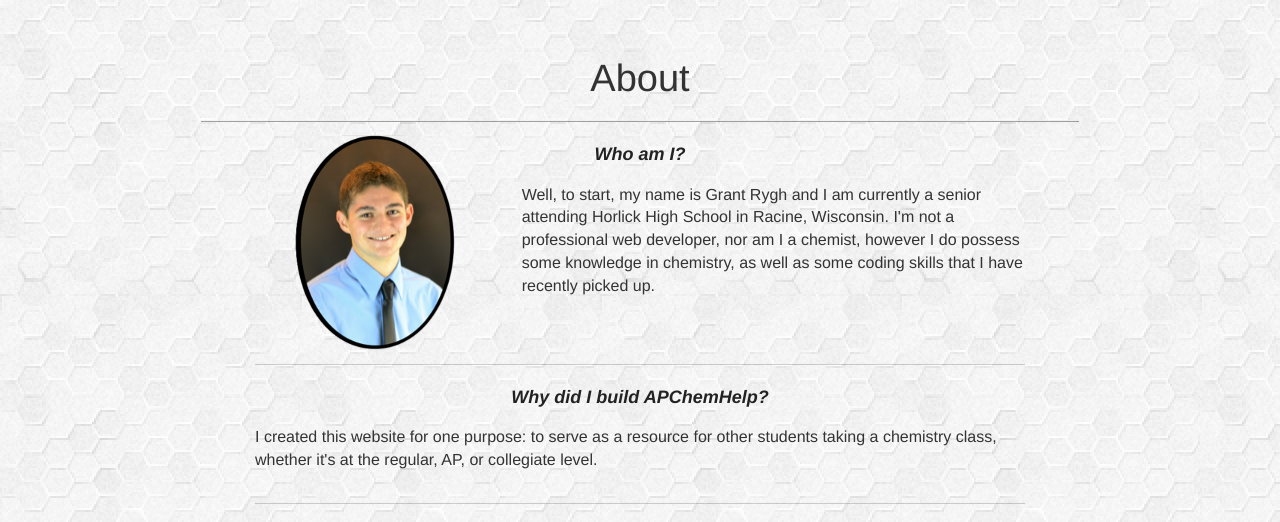
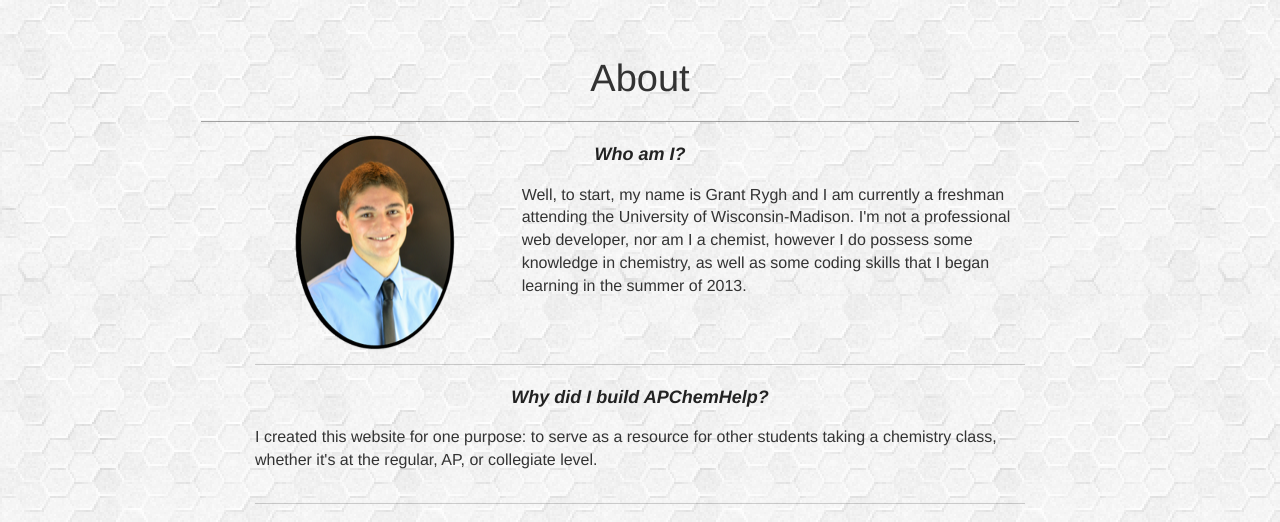
Before and after one commit to grantrygh/apchemhelp, a Django app: page /about/ in a window 1280 px wide. Shown: the part 52-574 px from the top of the page. Run offline with Django 3.2, Linux system fonts and the light colour scheme.

Commit message:
Update to About page.

```diff
--- a/templates/about.html
+++ b/templates/about.html
@@ -42,8 +42,8 @@
             </div>
             <div class="col-lg-8">
               <p class="abouttext">
-                Well, to start, my name is Grant Rygh and I am currently a senior attending Horlick High School in Racine, Wisconsin.
-                I'm not a professional web developer, nor am I a chemist, however I do possess some knowledge in chemistry, as well as some coding skills that I have recently picked up.
+                Well, to start, my name is Grant Rygh and I am currently a freshman attending the University of Wisconsin-Madison.
+                I'm not a professional web developer, nor am I a chemist, however I do possess some knowledge in chemistry, as well as some coding skills that I began learning in the summer of 2013.
               </p>
             </div>
           </div>
```
